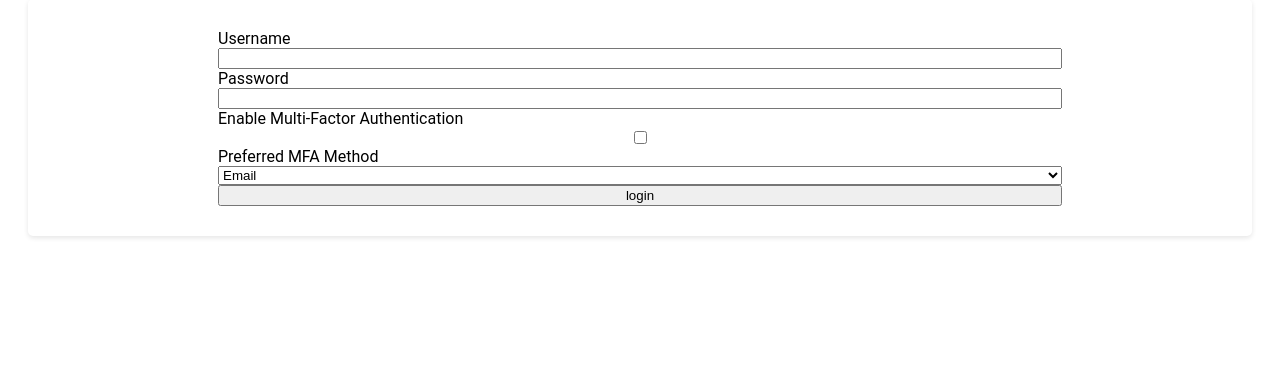
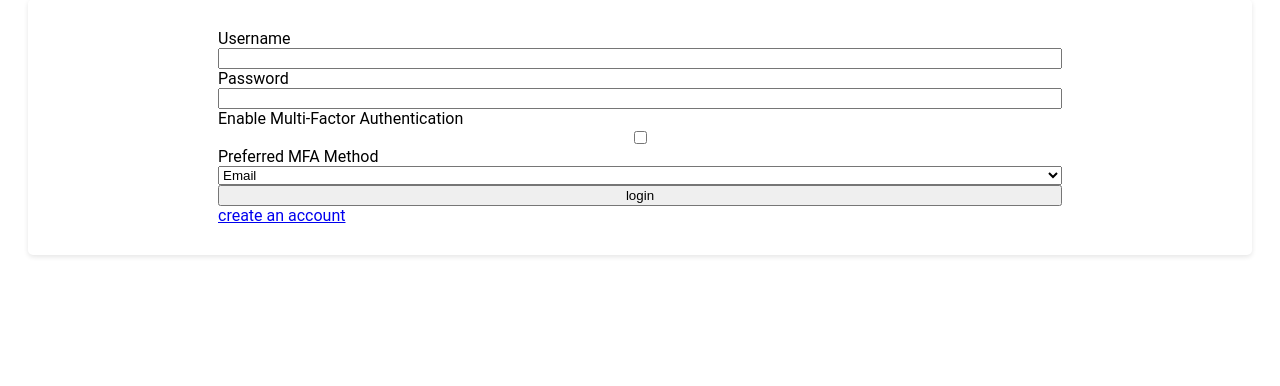
Before and after one commit to Seth-Gers-2002/Uni_Group_project_website, a Flask app: page /login in a window 1280 px wide. Shown: the part 232-618 px from the top of the page. Run offline with Flask 3, Linux system fonts and the light colour scheme.

Commit message:
added a url to login to allow users to register

```diff
--- a/my_app_directory/templates/login.html
+++ b/my_app_directory/templates/login.html
@@ -20,6 +20,9 @@
     </select>
 
     <button type="submit">login</button>
+
+    <a href="{{ url_for('auth.register') }}">create an account</a>
+
 </form>
 {% endblock %}
 
```
